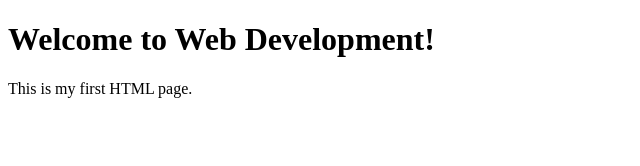
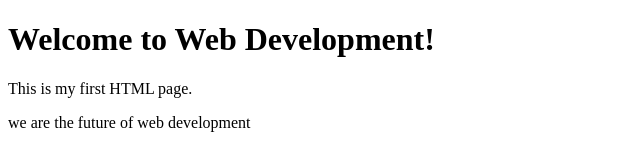
Before and after one commit to EmmanuelNkhata/web-dev-lab, a plain HTML site: page index.html in a window 1280 px wide. Shown: the whole page, without its empty margins (0-640 px from the left). Drawn offline with Linux system fonts and the light colour scheme.

Commit message:
made changes to my class mate repo

```diff
--- a/index.html
+++ b/index.html
@@ -9,5 +9,6 @@ initial-scale=1.0">
 <body>
 <h1>Welcome to Web Development!</h1>
 <p>This is my first HTML page.</p>
+<p>we are the future of web development</p>
 </body>
 </html>
```
